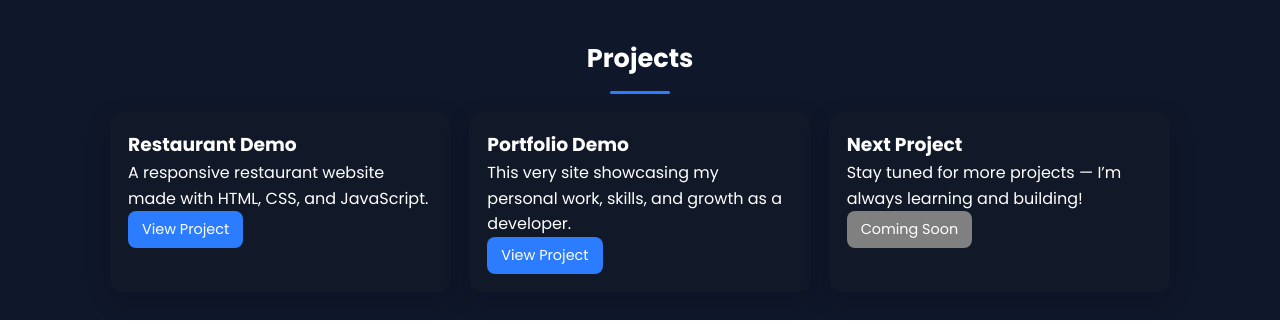
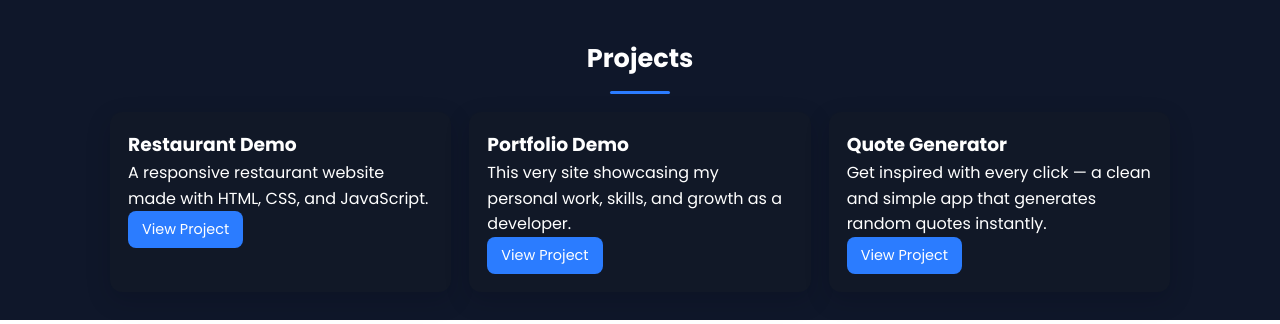
Before and after one commit to YousifMahmoud16/my-portfolio, a plain HTML site: page index.html in a window 1280 px wide. Shown: the part 2300-2624 px from the top of the page. Drawn offline with nearby package versions, Linux system fonts and the light colour scheme.

Commit message:
Update index.html

```diff
--- a/index.html
+++ b/index.html
@@ -148,9 +148,10 @@
                         <a href="#" class="btn small">View Project</a>
                     </div>
                     <div class="card" data-aos="fade-up" data-aos-delay="200">
-                        <h3>Next Project</h3>
-                        <p>Stay tuned for more projects — I’m always learning and building!</p>
-                        <a href="#" class="btn small disabled">Coming Soon</a>
+                        <h3>Quote Generator</h3>
+                        <p>Get inspired with every click — a clean and simple app that generates random quotes
+                            instantly.</p>
+                        <a href="https://random-quote-demo.netlify.app/" class="btn small">View Project</a>
                     </div>
                 </div>
             </div>
```
